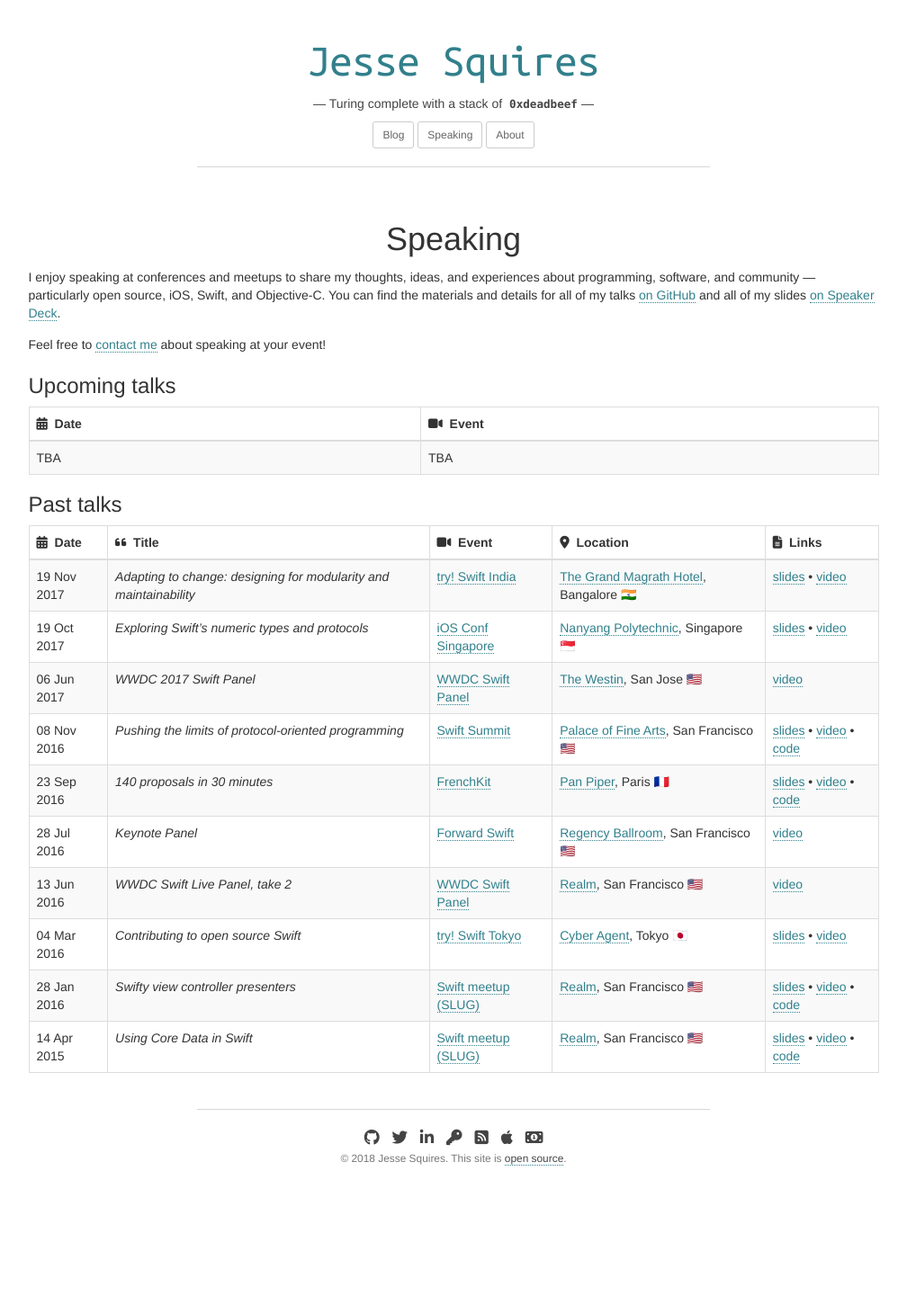
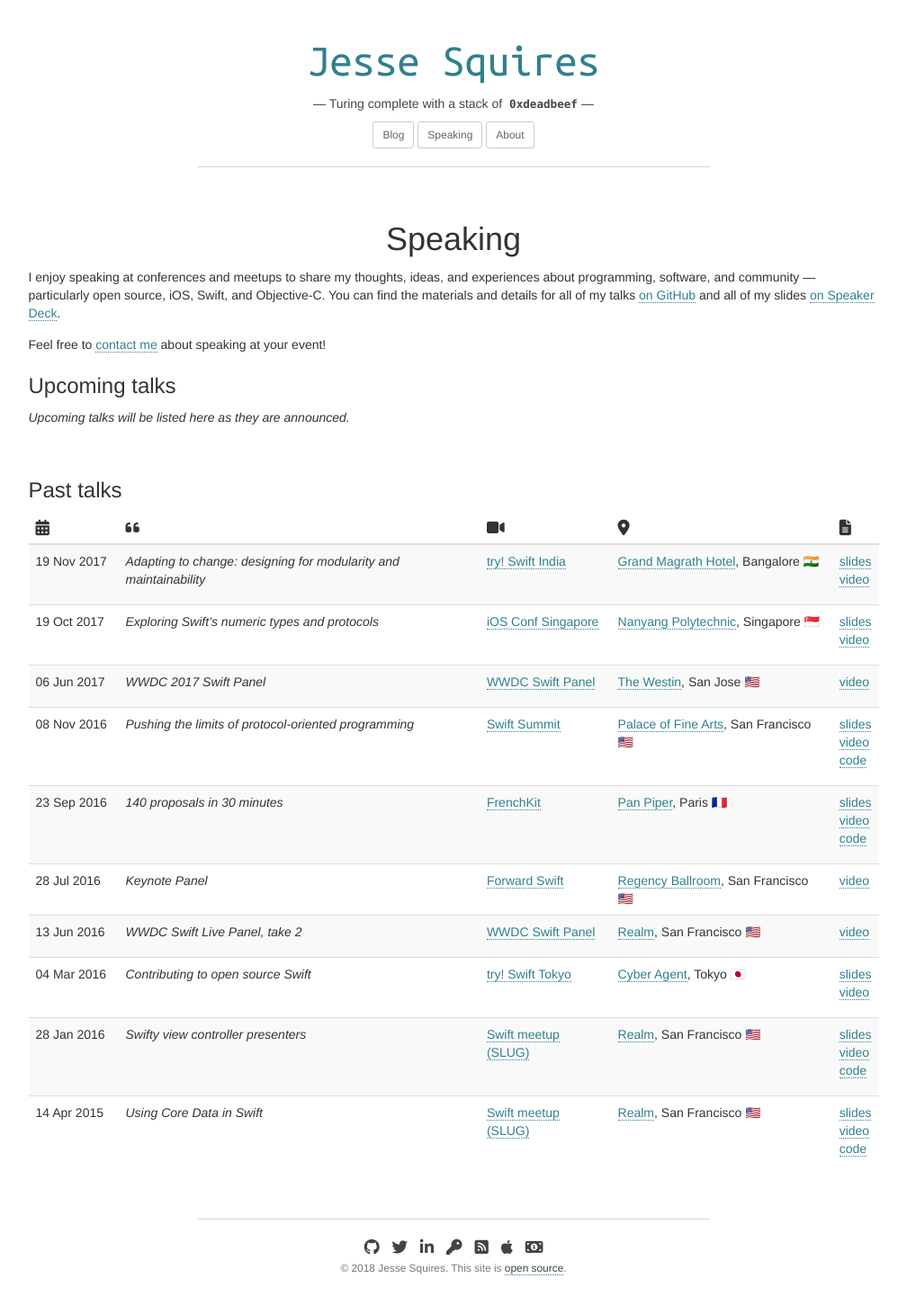
Before and after one commit to jessesquires/jessesquires.com, a Jekyll site: the page built from speaking.md, in a window 1280 px wide. Shown: the whole page at 90% size, without its empty margins (136-1144 px from the left). Built offline with Jekyll 4.4.1, drawn with Linux system fonts in a browser that asks for light colours; nearby versions of some CDN libraries; library files that are not in the unit come from our copies; before the commit the page ends 1329 px from its top, so only the background shows below that.

Commit message:
fix speaking page

```diff
--- a/_data/talks.yml
+++ b/_data/talks.yml
@@ -5,7 +5,7 @@ talk10:
         name: try! Swift India
         link: https://www.tryswift.co/
     location:
-        name: The Grand Magrath Hotel
+        name: Grand Magrath Hotel
         link: http://www.thegrandmagrath.com/
         city: Bangalore 🇮🇳
     links:
--- a/css/style.css
+++ b/css/style.css
@@ -203,6 +203,10 @@ header h2 {
    font-size: 18px;
 }
 
+.table-date-column {
+   width: 100px;
+}
+
 a.btn, a:visited.btn, a:link.btn {
    color: #666666;
    border: 1px solid #ccc;
--- a/speaking.md
+++ b/speaking.md
@@ -12,24 +12,21 @@ Feel free to [contact me](/contact) about speaking at your event!
 
 ### Upcoming talks
 
-<div markdown="1">
-| <i class="fa fa-calendar" aria-hidden="true"></i>&nbsp; Date | <i class="fa fa-video-camera" aria-hidden="true"></i>&nbsp; Event |
-|:------------|:-----------------------------|
-| TBA         | TBA                          |
-{: class="table table-responsive table-striped table-bordered"}
-</div>
+*Upcoming talks will be listed here as they are announced.*
+
+<br/>
 
 ### Past talks
 
-<div>
-    <table class="table table-responsive table-striped table-bordered">
+<div class="table-responsive">
+    <table class="table table-striped">
         <thead>
             <tr>
-                <th><i class="fa fa-calendar" aria-hidden="true"></i>&nbsp; Date</th>
-                <th><i class="fa fa-quote-left" aria-hidden="true"></i>&nbsp; Title</th>
-                <th><i class="fa fa-video-camera" aria-hidden="true"></i>&nbsp; Event</th>
-                <th><i class="fa fa-map-marker" aria-hidden="true"></i>&nbsp; Location</th>
-                <th><i class="fa fa-file-text" aria-hidden="true"></i>&nbsp; Links</th>
+                <th class="table-date-column"><i class="fa fa-calendar fa-lg" aria-hidden="true"></i></th>
+                <th><i class="fa fa-quote-left fa-lg" aria-hidden="true"></i></th>
+                <th><i class="fa fa-video-camera fa-lg" aria-hidden="true"></i></th>
+                <th><i class="fa fa-map-marker fa-lg" aria-hidden="true"></i></th>
+                <th><i class="fa fa-file-text fa-lg" aria-hidden="true"></i></th>
             </tr>
         </thead>
         <tbody>
@@ -39,15 +36,16 @@ Feel free to [contact me](/contact) about speaking at your event!
         {% assign location = talk.location %}
         {% assign links = talk.links %}
             <tr>
-                <td>{{ talk.date }}</td>
+                <td class="table-date-column">{{ talk.date }}</td>
                 <td><i>{{ talk.title }}</i></td>
                 <td><a href="{{ event.link }}">{{ event.name }}</a></td>
                 <td><a href="{{ location.link }}">{{ location.name }}</a>, {{ location.city }}</td>
                 <td>
-                    {% if links.slides %}<a href="{{ links.slides }}">slides</a>{% endif %}
-                    {% if links.slides and links.video %}&bull;{% endif %}
-                    {% if links.video %}<a href="{{ links.video }}">video</a>{% endif %}
-                    {% if links.code %}&bull; <a href="{{ links.code }}">code</a>{% endif %}
+                    <ul class="list-unstyled">
+                    {% if links.slides %}<li><a href="{{ links.slides }}">slides</a></li>{% endif %}
+                    {% if links.video %}<li><a href="{{ links.video }}">video</a></li>{% endif %}
+                    {% if links.code %}<li><a href="{{ links.code }}">code</a></li>{% endif %}
+                    </ul>
                 </td>
             </tr>
         {% endfor %}
```
